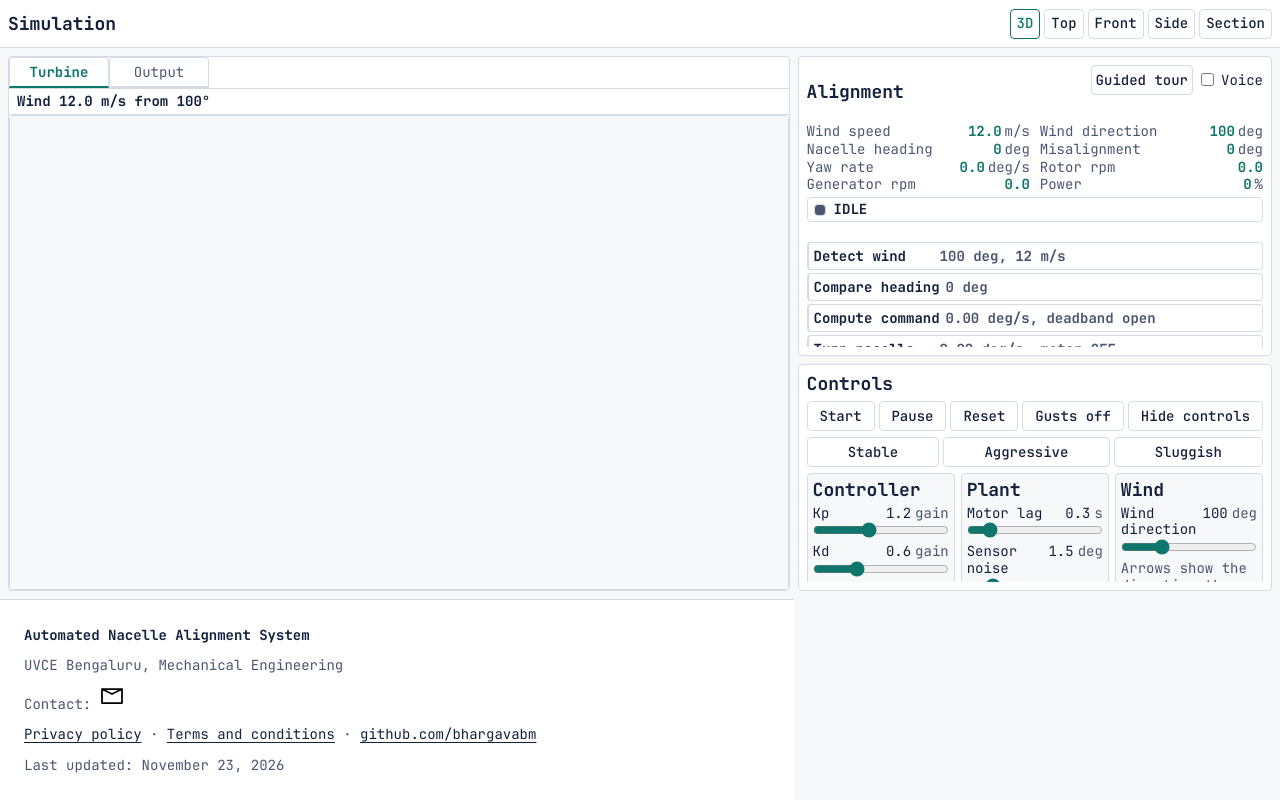
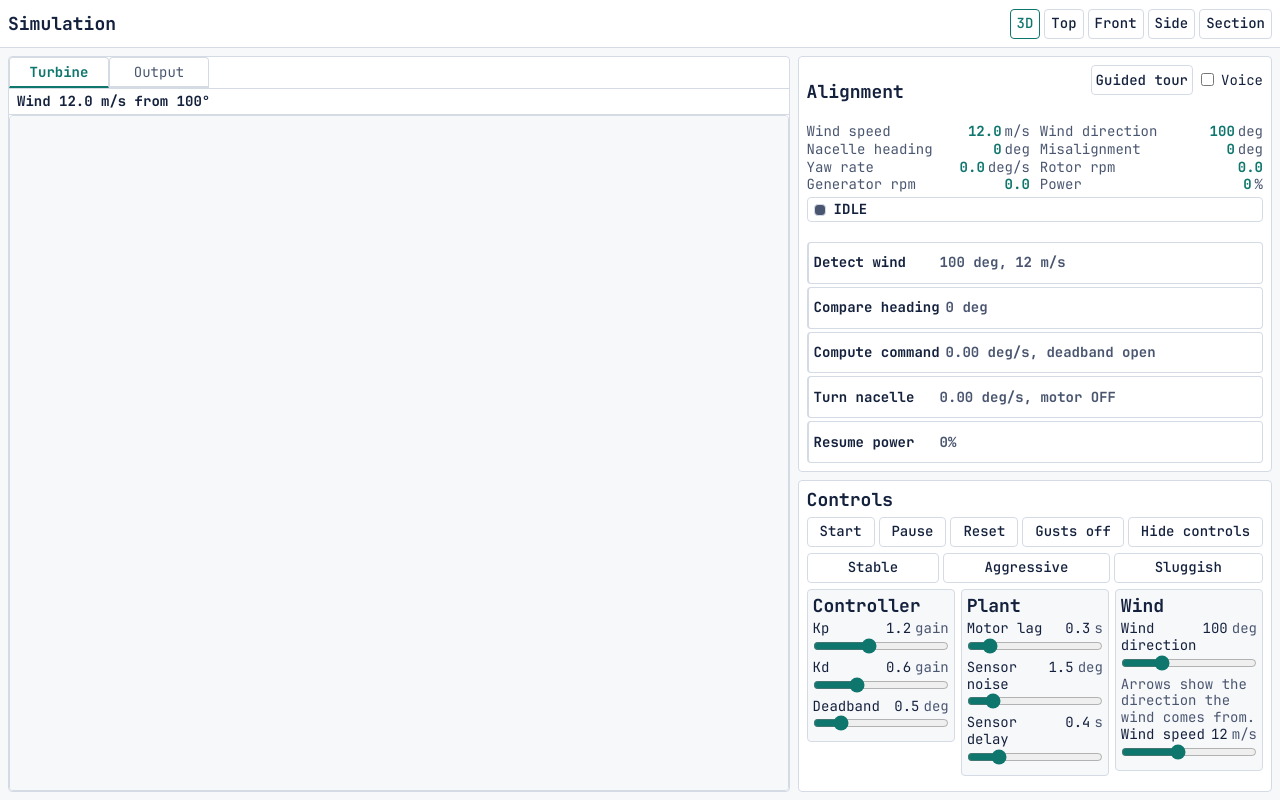
Before and after one commit to bhargavabm/necelle-website, a plain HTML site: page simulation.html in a window 1280 px wide. Drawn offline with nearby package versions, Linux system fonts and the light colour scheme.

Commit message:
Hide footer on simulation page

```diff
--- a/simulation.html
+++ b/simulation.html
@@ -197,15 +197,5 @@
       </div>
     </section>
   </aside>
-
-  <footer class="site-footer">
-    <div class="footer-inner">
-      <p class="footer-name">Automated Nacelle Alignment System</p>
-      <p>UVCE Bengaluru, Mechanical Engineering</p>
-      <p>Contact: <a href="mailto:bhargavabm2007@gmail.com" class="footer-icon-link" aria-label="Email the team at bhargavabm2007@gmail.com" title="Email the team"><img src="assets/img/icon-email.svg" alt="" width="24" height="24"></a></p>
-      <p><a href="privacy.html">Privacy policy</a> &middot; <a href="terms.html">Terms and conditions</a> &middot; <a href="https://github.com/bhargavabm" target="_blank" rel="noopener noreferrer">github.com/bhargavabm</a></p>
-      <p>Last updated: November 23, 2026</p>
-    </div>
-  </footer>
 </body>
 </html>
```
